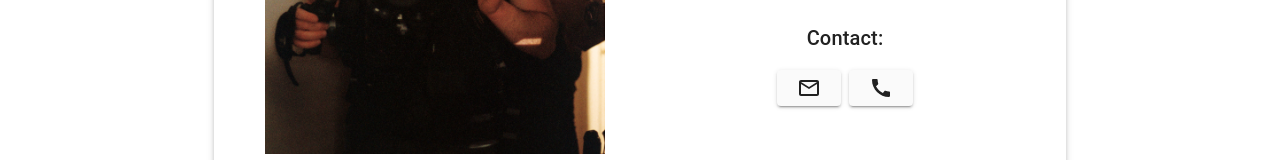
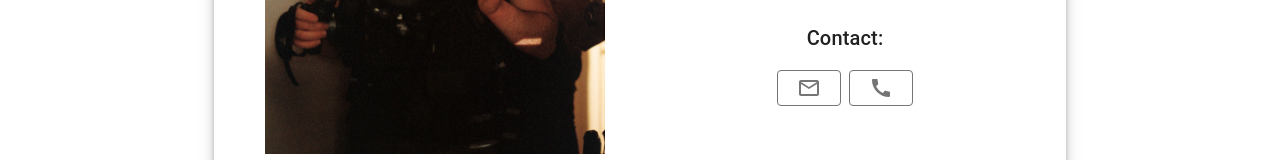
Before and after one commit to austin-rt/david-goehring.com, a Next.js app: page /about in a window 1280 px wide. Shown: the part 522-682 px from the top of the page. Built offline with nearby package versions, Linux system fonts and the light colour scheme.

Commit message:
standardize elevation and change buttons to outline

```diff
--- a/app/about/page.tsx
+++ b/app/about/page.tsx
@@ -9,7 +9,7 @@ export default function About() {
   return (
     <Container maxWidth='md'>
       <Paper
-        elevation={3}
+        elevation={6}
         sx={{
           p: '1rem',
           my: { xs: '2rem', md: '5rem' },
@@ -80,14 +80,14 @@ export default function About() {
                 spacing={1}
               >
                 <Button
-                  variant='contained'
+                  variant='outlined'
                   component={Link}
                   href='mailto:dagoehring@gmail.com'
                 >
                   <MailOutlineIcon />
                 </Button>
                 <Button
-                  variant='contained'
+                  variant='outlined'
                   component={Link}
                   href='tel:6786342067'
                 >
```
